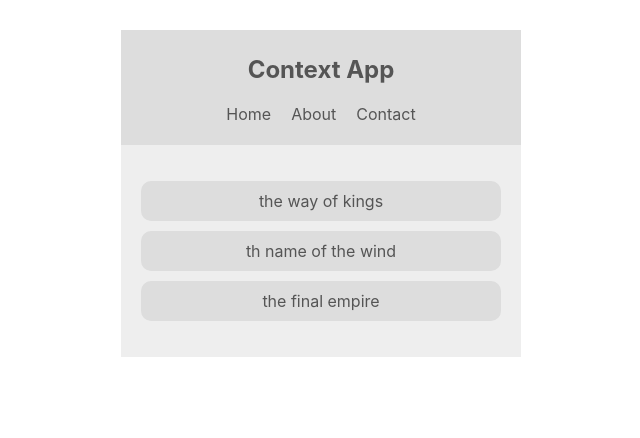
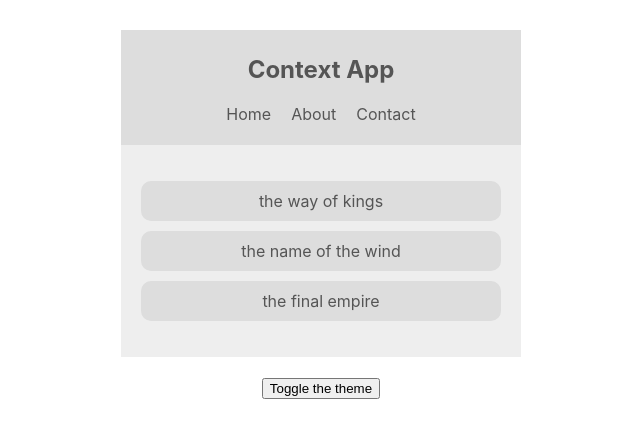
Before and after one commit to tutu-tonton/context-hooks_thenetninja, a React (Create React App) app: page / in a window 1280 px wide. Shown: the top 438 px of the page, without its empty margins (319-959 px from the left). Built offline with nearby package versions, Linux system fonts and the light colour scheme.

Commit message:
lesson6 - Updating Context Data - テーマ切り替えボタン実装

```diff
--- a/src/App.js
+++ b/src/App.js
@@ -5,6 +5,7 @@ import BookList from './components/BookList.component';
 
 import './App.css';
 import ThemeContextProvider from './contexts/ThemeContext';
+import ThemeToggle from './components/ThemeToggle.component';
 
 function App() {
 	return (
@@ -12,6 +13,7 @@ function App() {
 			<ThemeContextProvider>
 				<Navbar />
 				<BookList />
+				<ThemeToggle />
 			</ThemeContextProvider>
 		</div>
 	);
--- a/src/components/BookList.component.jsx
+++ b/src/components/BookList.component.jsx
@@ -1,19 +1,21 @@
-import React, { useContext } from 'react';
+import React, { Component } from 'react';
 import { ThemeContext } from '../contexts/ThemeContext';
 
-const BookList = () => {
-	const { themeState } = useContext(ThemeContext);
-	const { isLightTheme, light, dark } = themeState;
+class BookList extends Component {
+	static contextType = ThemeContext;
+	render() {
+		const { isLightTheme, light, dark } = this.context;
 		const theme = isLightTheme ? light : dark;
 		return (
 			<div className="book-list" style={{ color: theme.syntax, background: theme.bg }}>
 				<ul>
 					<li style={{ background: theme.ui }}>the way of kings</li>
-				<li style={{ background: theme.ui }}>th name of the wind</li>
+					<li style={{ background: theme.ui }}>the name of the wind</li>
 					<li style={{ background: theme.ui }}>the final empire</li>
 				</ul>
 			</div>
 		);
-};
+	}
+}
 
 export default BookList;
--- a/src/components/Navbar.component.jsx
+++ b/src/components/Navbar.component.jsx
@@ -1,12 +1,13 @@
-import React, { useContext } from 'react';
+import React, { Component } from 'react';
 import { ThemeContext } from '../contexts/ThemeContext';
 
-const Navbar = () => {
-	const { themeState } = useContext(ThemeContext);
-	// console.log(useContext(ThemeContext));
-	// console.log(themeState);
-	const { isLightTheme, light, dark } = themeState;
-	// console.log(light);
+class Navbar extends Component {
+	// static contextType = ThemeContext;
+	render() {
+		return (
+			<ThemeContext.Consumer>
+				{(context) => {
+					const { isLightTheme, light, dark } = context;
 					const theme = isLightTheme ? light : dark;
 					return (
 						<nav style={{ background: theme.ui, color: theme.syntax }}>
@@ -18,7 +19,13 @@ const Navbar = () => {
 							</ul>
 						</nav>
 					);
-};
+				}}
+			</ThemeContext.Consumer>
+		);
+	}
+}
+
+export default Navbar;
 
 //========================================
 //  Consumer使うパターン
@@ -45,4 +52,4 @@ const Navbar = () => {
 // 	);
 // };
 
-export default Navbar;
+// export default Navbar;
--- /dev/null
+++ b/src/components/ThemeToggle.component.jsx
@@ -0,0 +1,12 @@
+import React, { Component } from 'react';
+import { ThemeContext } from '../contexts/ThemeContext';
+
+class ThemeToggle extends Component {
+	static contextType = ThemeContext;
+	render() {
+		const { toggleTheme } = this.context;
+		return <button onClick={toggleTheme}>Toggle the theme</button>;
+	}
+}
+
+export default ThemeToggle;
--- a/src/contexts/ThemeContext.js
+++ b/src/contexts/ThemeContext.js
@@ -1,19 +1,24 @@
-import React, { createContext, useState } from 'react';
+import React, { Component, createContext } from 'react';
 
 export const ThemeContext = createContext();
 
-const initialState = {
-	isLightTheme: true,
-	light: { syntax: '#555', ui: '#ddd', bg: '#eee' },
-	dark: { syntax: '#ddd', ui: '#333', bg: '#555' },
-};
-
-const ThemeContextProvider = (props) => {
-	const [themeState, setThemeState] = useState(initialState);
-	// console.log(themeState);
-
-	return <ThemeContext.Provider value={{ themeState }}>{props.children}</ThemeContext.Provider>;
-};
+class ThemeContextProvider extends Component {
+	state = {
+		isLightTheme: true,
+		light: { syntax: '#555', ui: '#ddd', bg: '#eee' },
+		dark: { syntax: '#ddd', ui: '#333', bg: '#555' },
+	};
+	toggleTheme = () => {
+		this.setState({ isLightTheme: !this.state.isLightTheme });
+	};
+	render() {
+		return (
+			<ThemeContext.Provider value={{ ...this.state, toggleTheme: this.toggleTheme }}>
+				{this.props.children}
+			</ThemeContext.Provider>
+		);
+	}
+}
 
 export default ThemeContextProvider;
 
@@ -23,6 +28,9 @@ export default ThemeContextProvider;
 // 		light: { syntax: '#555', ui: '#ddd', bg: '#eee' },
 // 		dark: { syntax: '#ddd', ui: '#333', bg: '#555' },
 // 	};
+// const toggleTheme = () => {
+// 	this.setState({ isLightTheme: !isLightTheme });
+// };
 // 	render() {
 // 		return <ThemeContext.Provider value={{ ...this.state }}>{this.props.children}</ThemeContext.Provider>;
 // 	}
```
Also changed, not shown: 1 other file (tests, documents, lock files or other folders). Lines whose indentation alone changed are shown as unchanged.
